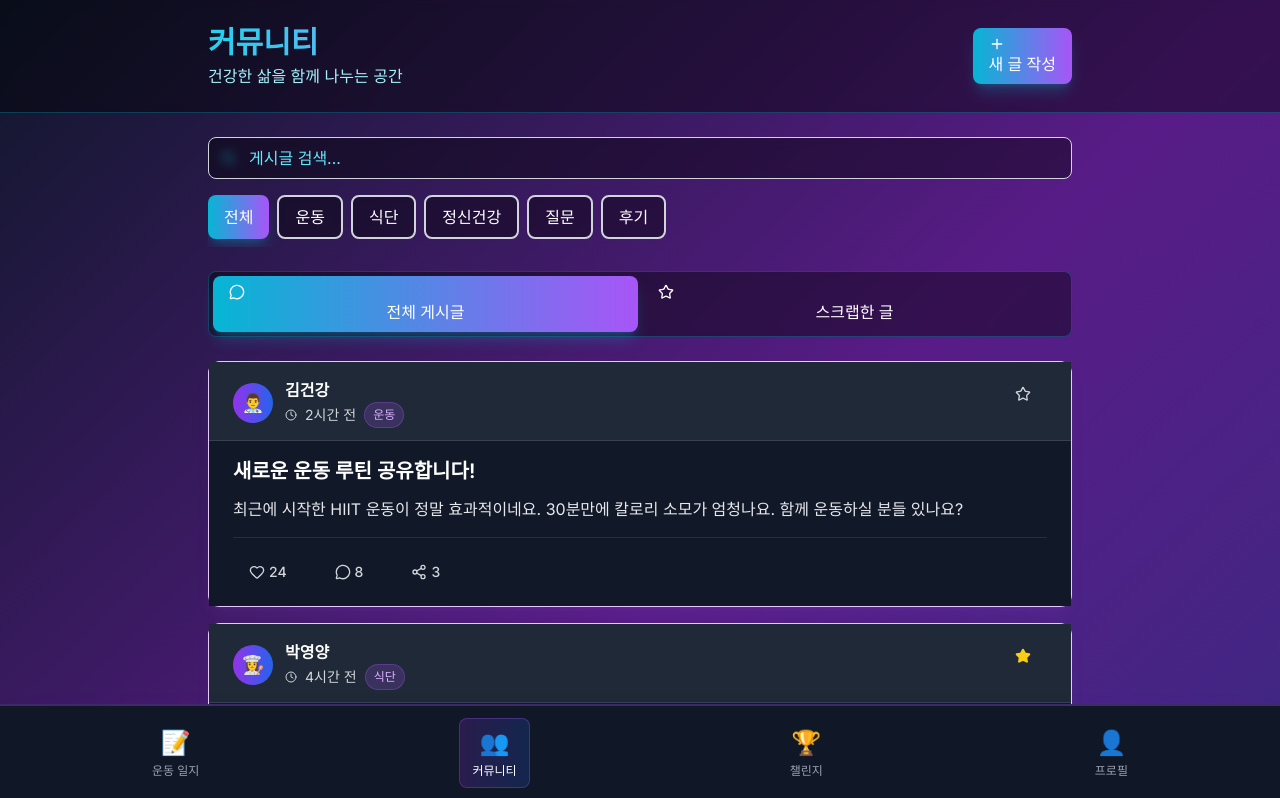
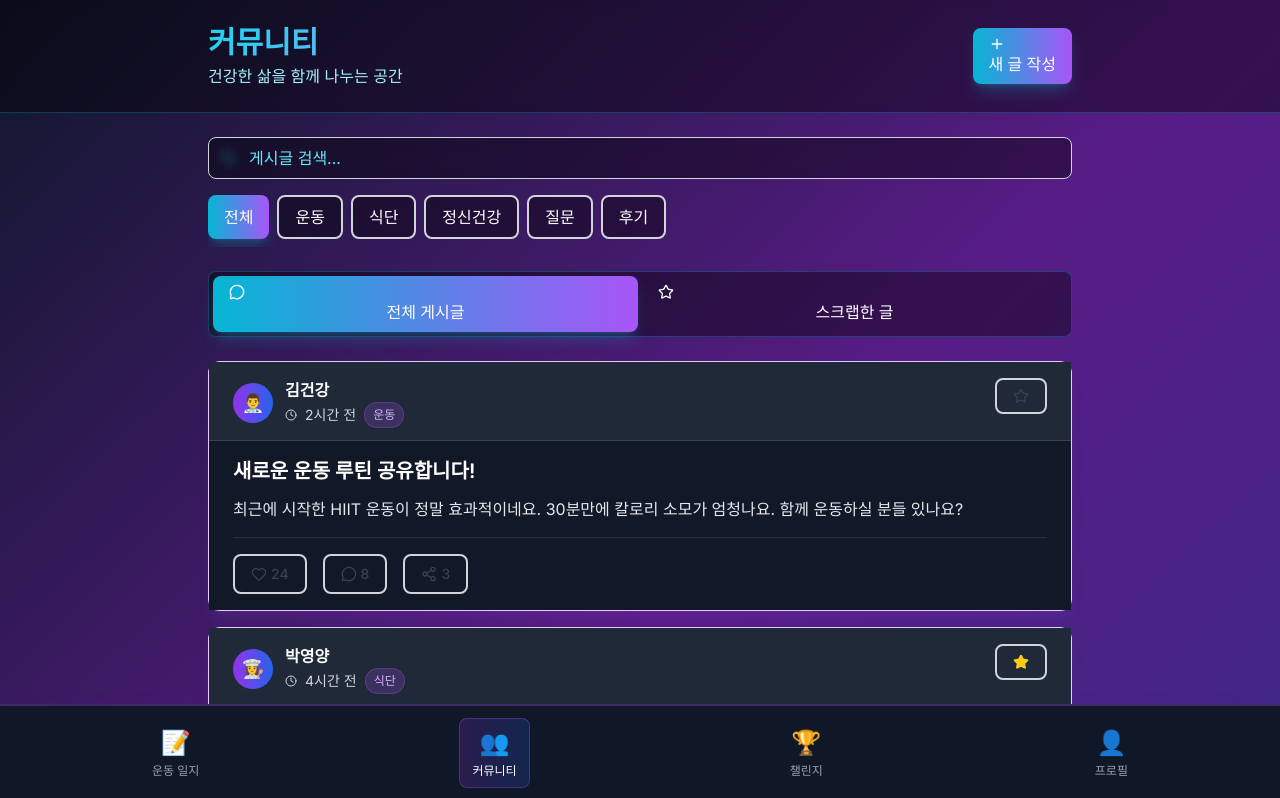
Before and after one commit to kaer98k/healthcareapp, a Next.js app: page /community in a window 1280 px wide. Shown: the top 798 px of the page. Built offline with nearby package versions, Linux system fonts and the light colour scheme.

Commit message:
Fix all Button component variant and size errors
- Replace all 'ghost' variants with 'outline'
- Remove all invalid 'size' props from Button components
- Fix TypeScript compilation errors for production build

```diff
--- a/src/app/community/page.tsx
+++ b/src/app/community/page.tsx
@@ -448,8 +448,7 @@ export default function CommunityPage() {
                     </div>
                   </div>
                   <Button
-                    variant="ghost"
-                    size="sm"
+                    variant="outline"
                     onClick={() => toggleScrap(post.id)}
                     className={`flex-shrink-0 ${
                       post.isScrapped
@@ -469,8 +468,7 @@ export default function CommunityPage() {
                 <div className="flex items-center justify-between pt-3 sm:pt-4 border-t border-purple-500/20">
                   <div className="flex items-center space-x-2 sm:space-x-4">
                     <Button
-                      variant="ghost"
-                      size="sm"
+                      variant="outline"
                       onClick={() => toggleLike(post.id)}
                       className={`flex items-center space-x-1 text-xs sm:text-sm ${
                         post.isLiked
@@ -482,15 +480,14 @@ export default function CommunityPage() {
                       <span>{post.likes}</span>
                     </Button>
                     <Button
-                      variant="ghost"
-                      size="sm"
+                      variant="outline"
                       onClick={() => toggleComments(post.id)}
                       className="flex items-center space-x-1 text-xs sm:text-sm text-gray-300 hover:text-white"
                     >
                       <MessageCircle className="w-3 h-3 sm:w-4 sm:h-4" />
                       <span>{post.comments}</span>
                     </Button>
-                    <Button variant="ghost" size="sm" className="flex items-center space-x-1 text-xs sm:text-sm text-gray-300 hover:text-purple-400">
+                    <Button variant="outline"  className="flex items-center space-x-1 text-xs sm:text-sm text-gray-300 hover:text-purple-400">
                       <Share2 className="w-3 h-3 sm:w-4 sm:h-4" />
                       <span>{post.shares}</span>
                     </Button>
@@ -533,7 +530,6 @@ export default function CommunityPage() {
                         />
                         <Button
                           onClick={() => addComment(post.id)}
-                          size="sm"
                           className="bg-gradient-to-r from-purple-600 to-blue-600 hover:from-purple-500 hover:to-blue-500 text-white shadow-lg shadow-purple-500/25 px-3 sm:px-4"
                         >
                           <Send className="w-3 h-3 sm:w-4 sm:h-4" />
```
Also changed, not shown: 1 other file (tests, documents, lock files or other folders).
